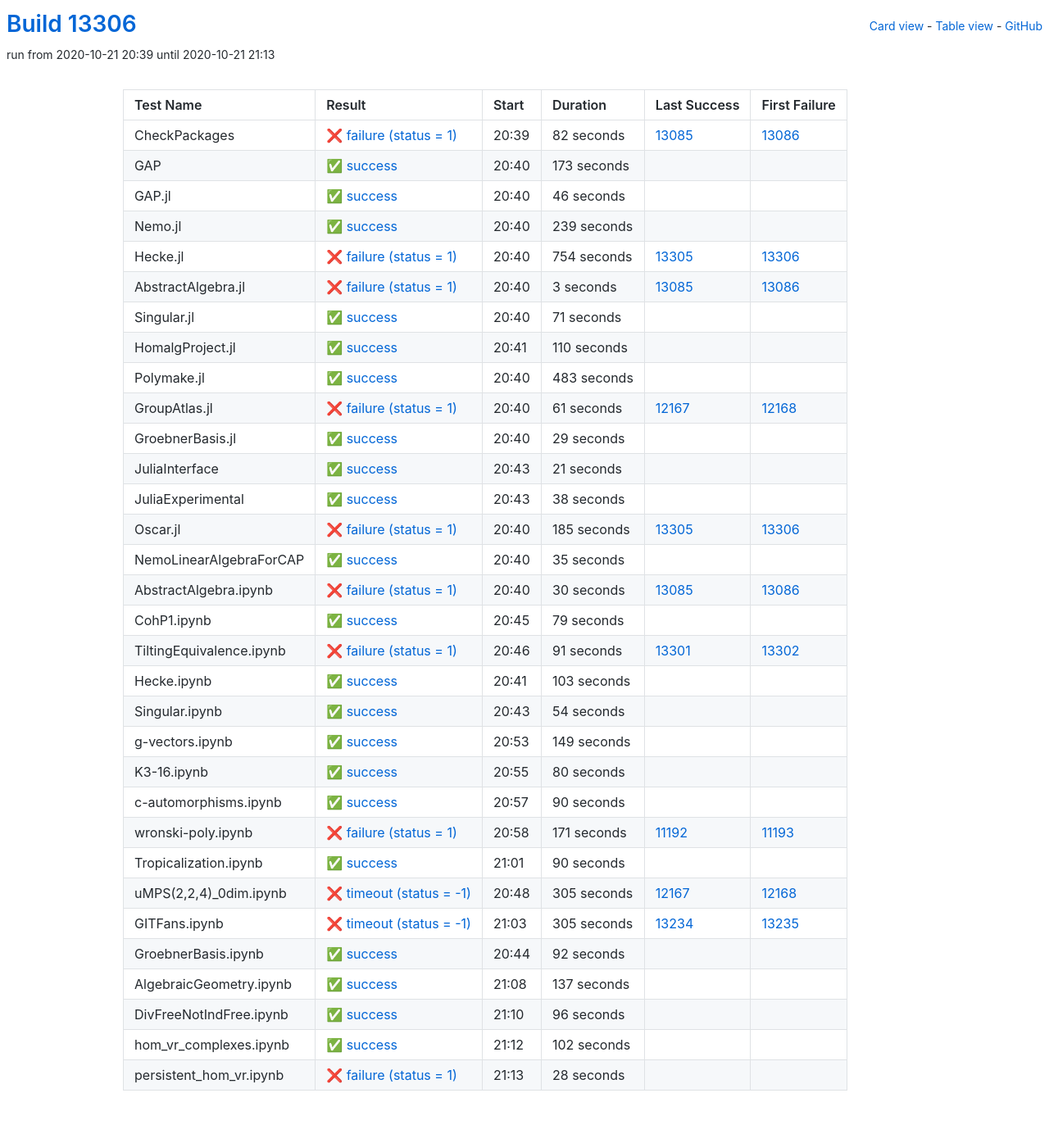
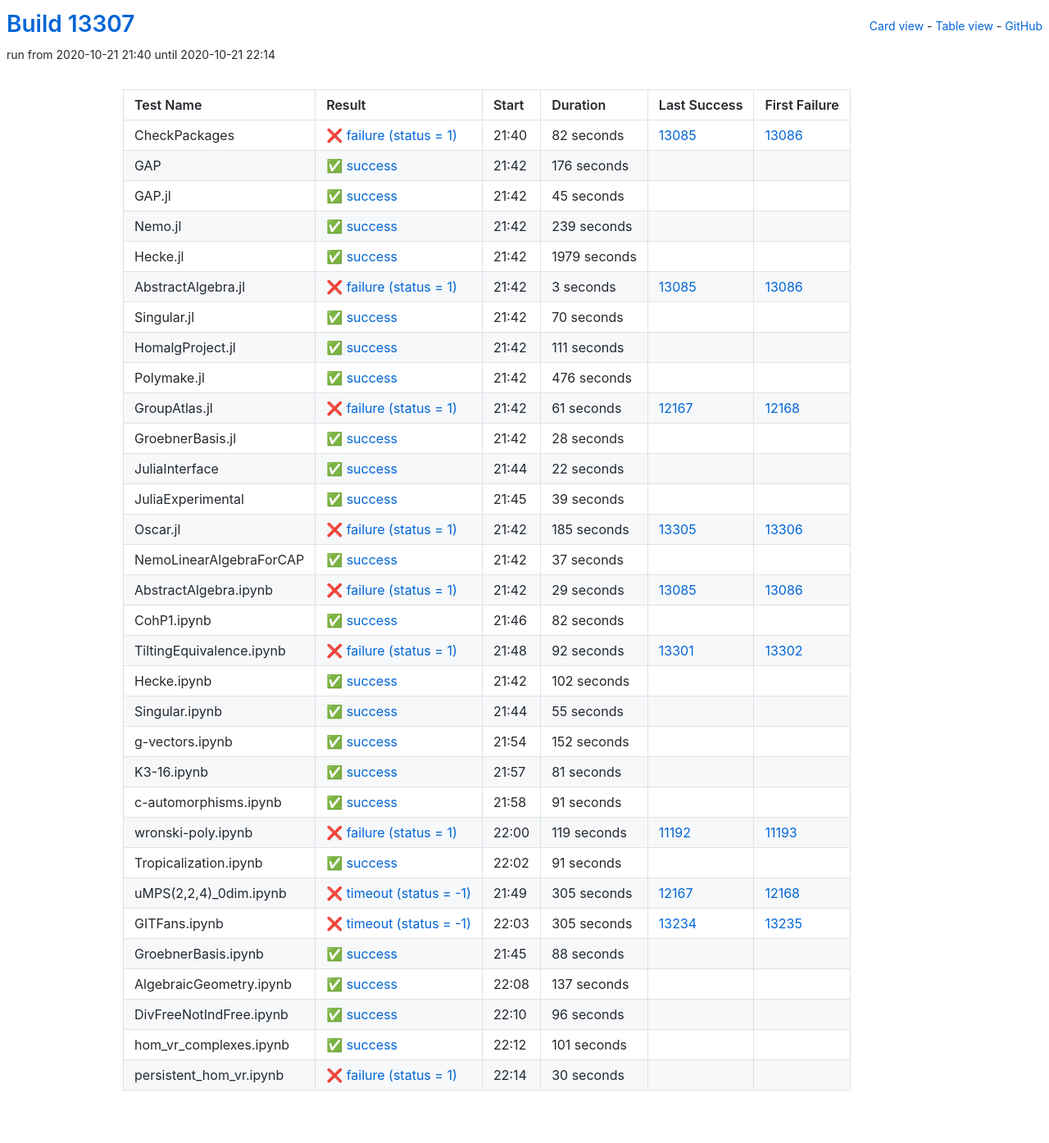
Before and after one commit to oscar-system/oscar-ci-status, a Jekyll site: the page built from table.html, in a window 1280 px wide. Shown: the whole page at 82% size. Built offline with Jekyll 4.4.1, drawn with Linux system fonts in a browser that asks for light colours.

Commit message:
Build #13307

```diff
--- a/_data/ci.yml
+++ b/_data/ci.yml
@@ -1,6 +1,6 @@
 ---
-build: 13306
-build_url: https://oscarci.mathematik.uni-kl.de/job/oscar/13306/
+build: 13307
+build_url: https://oscarci.mathematik.uni-kl.de/job/oscar/13307/
 job: oscar
 organization: oscar-system
 repo: oscar-ci-status
@@ -8,8 +8,8 @@
 tests:
 - name: CheckPackages
   id: checkpackages
-  log: https://oscarci.mathematik.uni-kl.de/job/oscar/13306/artifact/logs/build-13306/CheckPackages.log
-  start: 2020-10-21 20:39
+  log: https://oscarci.mathematik.uni-kl.de/job/oscar/13307/artifact/logs/build-13307/CheckPackages.log
+  start: 2020-10-21 21:40
   success: false
   exitcode: 1
   status: failure
@@ -20,32 +20,32 @@
   first_failure_url: https://oscarci.mathematik.uni-kl.de/job/oscar/13086/
 - name: GAP
   id: gap
-  log: https://oscarci.mathematik.uni-kl.de/job/oscar/13306/artifact/logs/build-13306/GAP.log
-  start: 2020-10-21 20:40
+  log: https://oscarci.mathematik.uni-kl.de/job/oscar/13307/artifact/logs/build-13307/GAP.log
+  start: 2020-10-21 21:42
   success: true
   exitcode: 0
   status: success
-  duration: 173
+  duration: 176
   last_success: false
   last_success_url:
   first_failure: false
   first_failure_url:
 - name: GAP.jl
   id: gap-jl
-  log: https://oscarci.mathematik.uni-kl.de/job/oscar/13306/artifact/logs/build-13306/GAP.jl.log
-  start: 2020-10-21 20:40
+  log: https://oscarci.mathematik.uni-kl.de/job/oscar/13307/artifact/logs/build-13307/GAP.jl.log
+  start: 2020-10-21 21:42
   success: true
   exitcode: 0
   status: success
-  duration: 46
+  duration: 45
   last_success: false
   last_success_url:
   first_failure: false
   first_failure_url:
 - name: Nemo.jl
   id: nemo-jl
-  log: https://oscarci.mathematik.uni-kl.de/job/oscar/13306/artifact/logs/build-13306/Nemo.jl.log
-  start: 2020-10-21 20:40
+  log: https://oscarci.mathematik.uni-kl.de/job/oscar/13307/artifact/logs/build-13307/Nemo.jl.log
+  start: 2020-10-21 21:42
   success: true
   exitcode: 0
   status: success
@@ -56,20 +56,20 @@
   first_failure_url:
 - name: Hecke.jl
   id: hecke-jl
-  log: https://oscarci.mathematik.uni-kl.de/job/oscar/13306/artifact/logs/build-13306/Hecke.jl.log
-  start: 2020-10-21 20:40
-  success: false
-  exitcode: 1
-  status: failure
-  duration: 754
-  last_success: 13305
-  last_success_url: https://oscarci.mathematik.uni-kl.de/job/oscar/13305/
-  first_failure: 13306
-  first_failure_url: https://oscarci.mathematik.uni-kl.de/job/oscar/13306/
+  log: https://oscarci.mathematik.uni-kl.de/job/oscar/13307/artifact/logs/build-13307/Hecke.jl.log
+  start: 2020-10-21 21:42
+  success: true
+  exitcode: 0
+  status: success
+  duration: 1979
+  last_success: false
+  last_success_url:
+  first_failure: false
+  first_failure_url:
 - name: AbstractAlgebra.jl
   id: abstractalgebra-jl
-  log: https://oscarci.mathematik.uni-kl.de/job/oscar/13306/artifact/logs/build-13306/AbstractAlgebra.jl.log
-  start: 2020-10-21 20:40
+  log: https://oscarci.mathematik.uni-kl.de/job/oscar/13307/artifact/logs/build-13307/AbstractAlgebra.jl.log
+  start: 2020-10-21 21:42
   success: false
   exitcode: 1
   status: failure
@@ -80,44 +80,44 @@
   first_failure_url: https://oscarci.mathematik.uni-kl.de/job/oscar/13086/
 - name: Singular.jl
   id: singular-jl
-  log: https://oscarci.mathematik.uni-kl.de/job/oscar/13306/artifact/logs/build-13306/Singular.jl.log
-  start: 2020-10-21 20:40
+  log: https://oscarci.mathematik.uni-kl.de/job/oscar/13307/artifact/logs/build-13307/Singular.jl.log
+  start: 2020-10-21 21:42
   success: true
   exitcode: 0
   status: success
-  duration: 71
+  duration: 70
   last_success: false
   last_success_url:
   first_failure: false
   first_failure_url:
 - name: HomalgProject.jl
   id: homalgproject-jl
-  log: https://oscarci.mathematik.uni-kl.de/job/oscar/13306/artifact/logs/build-13306/HomalgProject.jl.log
-  start: 2020-10-21 20:41
+  log: https://oscarci.mathematik.uni-kl.de/job/oscar/13307/artifact/logs/build-13307/HomalgProject.jl.log
+  start: 2020-10-21 21:42
   success: true
   exitcode: 0
   status: success
-  duration: 110
+  duration: 111
   last_success: false
   last_success_url:
   first_failure: false
   first_failure_url:
 - name: Polymake.jl
   id: polymake-jl
-  log: https://oscarci.mathematik.uni-kl.de/job/oscar/13306/artifact/logs/build-13306/Polymake.jl.log
-  start: 2020-10-21 20:40
+  log: https://oscarci.mathematik.uni-kl.de/job/oscar/13307/artifact/logs/build-13307/Polymake.jl.log
+  start: 2020-10-21 21:42
   success: true
   exitcode: 0
   status: success
-  duration: 483
+  duration: 476
   last_success: false
   last_success_url:
   first_failure: false
   first_failure_url:
 - name: GroupAtlas.jl
   id: groupatlas-jl
-  log: https://oscarci.mathematik.uni-kl.de/job/oscar/13306/artifact/logs/build-13306/GroupAtlas.jl.log
-  start: 2020-10-21 20:40
+  log: https://oscarci.mathematik.uni-kl.de/job/oscar/13307/artifact/logs/build-13307/GroupAtlas.jl.log
+  start: 2020-10-21 21:42
   success: false
   exitcode: 1
   status: failure
@@ -128,44 +128,44 @@
   first_failure_url: https://oscarci.mathematik.uni-kl.de/job/oscar/12168/
 - name: GroebnerBasis.jl
   id: groebnerbasis-jl
-  log: https://oscarci.mathematik.uni-kl.de/job/oscar/13306/artifact/logs/build-13306/GroebnerBasis.jl.log
-  start: 2020-10-21 20:40
+  log: https://oscarci.mathematik.uni-kl.de/job/oscar/13307/artifact/logs/build-13307/GroebnerBasis.jl.log
+  start: 2020-10-21 21:42
   success: true
   exitcode: 0
   status: success
-  duration: 29
+  duration: 28
   last_success: false
   last_success_url:
   first_failure: false
   first_failure_url:
 - name: JuliaInterface
   id: juliainterface
-  log: https://oscarci.mathematik.uni-kl.de/job/oscar/13306/artifact/logs/build-13306/JuliaInterface.log
-  start: 2020-10-21 20:43
+  log: https://oscarci.mathematik.uni-kl.de/job/oscar/13307/artifact/logs/build-13307/JuliaInterface.log
+  start: 2020-10-21 21:44
   success: true
   exitcode: 0
   status: success
-  duration: 21
+  duration: 22
   last_success: false
   last_success_url:
   first_failure: false
   first_failure_url:
 - name: JuliaExperimental
   id: juliaexperimental
-  log: https://oscarci.mathematik.uni-kl.de/job/oscar/13306/artifact/logs/build-13306/JuliaExperimental.log
-  start: 2020-10-21 20:43
+  log: https://oscarci.mathematik.uni-kl.de/job/oscar/13307/artifact/logs/build-13307/JuliaExperimental.log
+  start: 2020-10-21 21:45
   success: true
   exitcode: 0
   status: success
-  duration: 38
+  duration: 39
   last_success: false
   last_success_url:
   first_failure: false
   first_failure_url:
 - name: Oscar.jl
   id: oscar-jl
-  log: https://oscarci.mathematik.uni-kl.de/job/oscar/13306/artifact/logs/build-13306/Oscar.jl.log
-  start: 2020-10-21 20:40
+  log: https://oscarci.mathematik.uni-kl.de/job/oscar/13307/artifact/logs/build-13307/Oscar.jl.log
+  start: 2020-10-21 21:42
   success: false
   exitcode: 1
   status: failure
@@ -176,140 +176,140 @@
   first_failure_url: https://oscarci.mathematik.uni-kl.de/job/oscar/13306/
 - name: NemoLinearAlgebraForCAP
   id: nemolinearalgebraforcap
-  log: https://oscarci.mathematik.uni-kl.de/job/oscar/13306/artifact/logs/build-13306/NemoLinearAlgebraForCAP.log
-  start: 2020-10-21 20:40
+  log: https://oscarci.mathematik.uni-kl.de/job/oscar/13307/artifact/logs/build-13307/NemoLinearAlgebraForCAP.log
+  start: 2020-10-21 21:42
   success: true
   exitcode: 0
   status: success
-  duration: 35
+  duration: 37
   last_success: false
   last_success_url:
   first_failure: false
   first_failure_url:
 - name: AbstractAlgebra.ipynb
   id: abstractalgebra-ipynb
-  log: https://oscarci.mathematik.uni-kl.de/job/oscar/13306/artifact/logs/build-13306/AbstractAlgebra.ipynb.log
-  start: 2020-10-21 20:40
+  log: https://oscarci.mathematik.uni-kl.de/job/oscar/13307/artifact/logs/build-13307/AbstractAlgebra.ipynb.log
+  start: 2020-10-21 21:42
   success: false
   exitcode: 1
   status: failure
-  duration: 30
+  duration: 29
   last_success: 13085
   last_success_url: https://oscarci.mathematik.uni-kl.de/job/oscar/13085/
   first_failure: 13086
   first_failure_url: https://oscarci.mathematik.uni-kl.de/job/oscar/13086/
 - name: CohP1.ipynb
   id: cohp1-ipynb
-  log: https://oscarci.mathematik.uni-kl.de/job/oscar/13306/artifact/logs/build-13306/CohP1.ipynb.log
-  start: 2020-10-21 20:45
+  log: https://oscarci.mathematik.uni-kl.de/job/oscar/13307/artifact/logs/build-13307/CohP1.ipynb.log
+  start: 2020-10-21 21:46
   success: true
   exitcode: 0
   status: success
-  duration: 79
+  duration: 82
   last_success: false
   last_success_url:
   first_failure: false
   first_failure_url:
 - name: TiltingEquivalence.ipynb
   id: tiltingequivalence-ipynb
-  log: https://oscarci.mathematik.uni-kl.de/job/oscar/13306/artifact/logs/build-13306/TiltingEquivalence.ipynb.log
-  start: 2020-10-21 20:46
+  log: https://oscarci.mathematik.uni-kl.de/job/oscar/13307/artifact/logs/build-13307/TiltingEquivalence.ipynb.log
+  start: 2020-10-21 21:48
   success: false
   exitcode: 1
   status: failure
-  duration: 91
+  duration: 92
   last_success: 13301
   last_success_url: https://oscarci.mathematik.uni-kl.de/job/oscar/13301/
   first_failure: 13302
   first_failure_url: https://oscarci.mathematik.uni-kl.de/job/oscar/13302/
 - name: Hecke.ipynb
   id: hecke-ipynb
-  log: https://oscarci.mathematik.uni-kl.de/job/oscar/13306/artifact/logs/build-13306/Hecke.ipynb.log
-  start: 2020-10-21 20:41
+  log: https://oscarci.mathematik.uni-kl.de/job/oscar/13307/artifact/logs/build-13307/Hecke.ipynb.log
+  start: 2020-10-21 21:42
   success: true
   exitcode: 0
   status: success
-  duration: 103
+  duration: 102
   last_success: false
   last_success_url:
   first_failure: false
   first_failure_url:
 - name: Singular.ipynb
   id: singular-ipynb
-  log: https://oscarci.mathematik.uni-kl.de/job/oscar/13306/artifact/logs/build-13306/Singular.ipynb.log
-  start: 2020-10-21 20:43
+  log: https://oscarci.mathematik.uni-kl.de/job/oscar/13307/artifact/logs/build-13307/Singular.ipynb.log
+  start: 2020-10-21 21:44
   success: true
   exitcode: 0
   status: success
-  duration: 54
+  duration: 55
   last_success: false
   last_success_url:
   first_failure: false
   first_failure_url:
 - name: g-vectors.ipynb
   id: g-vectors-ipynb
-  log: https://oscarci.mathematik.uni-kl.de/job/oscar/13306/artifact/logs/build-13306/g-vectors.ipynb.log
-  start: 2020-10-21 20:53
+  log: https://oscarci.mathematik.uni-kl.de/job/oscar/13307/artifact/logs/build-13307/g-vectors.ipynb.log
+  start: 2020-10-21 21:54
   success: true
   exitcode: 0
   status: success
-  duration: 149
+  duration: 152
   last_success: false
   last_success_url:
   first_failure: false
   first_failure_url:
 - name: K3-16.ipynb
   id: k3-16-ipynb
-  log: https://oscarci.mathematik.uni-kl.de/job/oscar/13306/artifact/logs/build-13306/K3-16.ipynb.log
-  start: 2020-10-21 20:55
+  log: https://oscarci.mathematik.uni-kl.de/job/oscar/13307/artifact/logs/build-13307/K3-16.ipynb.log
+  start: 2020-10-21 21:57
   success: true
   exitcode: 0
   status: success
-  duration: 80
+  duration: 81
   last_success: false
   last_success_url:
   first_failure: false
   first_failure_url:
 - name: c-automorphisms.ipynb
   id: c-automorphisms-ipynb
-  log: https://oscarci.mathematik.uni-kl.de/job/oscar/13306/artifact/logs/build-13306/c-automorphisms.ipynb.log
-  start: 2020-10-21 20:57
+  log: https://oscarci.mathematik.uni-kl.de/job/oscar/13307/artifact/logs/build-13307/c-automorphisms.ipynb.log
+  start: 2020-10-21 21:58
   success: true
   exitcode: 0
   status: success
-  duration: 90
+  duration: 91
   last_success: false
   last_success_url:
   first_failure: false
   first_failure_url:
 - name: wronski-poly.ipynb
   id: wronski-poly-ipynb
-  log: https://oscarci.mathematik.uni-kl.de/job/oscar/13306/artifact/logs/build-13306/wronski-poly.ipynb.log
-  start: 2020-10-21 20:58
+  log: https://oscarci.mathematik.uni-kl.de/job/oscar/13307/artifact/logs/build-13307/wronski-poly.ipynb.log
+  start: 2020-10-21 22:00
   success: false
   exitcode: 1
   status: failure
-  duration: 171
+  duration: 119
   last_success: 11192
   last_success_url: https://oscarci.mathematik.uni-kl.de/job/oscar/11192/
   first_failure: 11193
   first_failure_url: https://oscarci.mathematik.uni-kl.de/job/oscar/11193/
 - name: Tropicalization.ipynb
   id: tropicalization-ipynb
-  log: https://oscarci.mathematik.uni-kl.de/job/oscar/13306/artifact/logs/build-13306/Tropicalization.ipynb.log
-  start: 2020-10-21 21:01
+  log: https://oscarci.mathematik.uni-kl.de/job/oscar/13307/artifact/logs/build-13307/Tropicalization.ipynb.log
+  start: 2020-10-21 22:02
   success: true
   exitcode: 0
   status: success
-  duration: 90
+  duration: 91
   last_success: false
   last_success_url:
   first_failure: false
   first_failure_url:
 - name: uMPS(2,2,4)_0dim.ipynb
   id: umps-2-2-4-0dim-ipynb
-  log: https://oscarci.mathematik.uni-kl.de/job/oscar/13306/artifact/logs/build-13306/uMPS-2-2-4-_0dim.ipynb.log
-  start: 2020-10-21 20:48
+  log: https://oscarci.mathematik.uni-kl.de/job/oscar/13307/artifact/logs/build-13307/uMPS-2-2-4-_0dim.ipynb.log
+  start: 2020-10-21 21:49
   success: false
   exitcode: -1
   status: timeout
@@ -320,8 +320,8 @@
   first_failure_url: https://oscarci.mathematik.uni-kl.de/job/oscar/12168/
 - name: GITFans.ipynb
   id: gitfans-ipynb
-  log: https://oscarci.mathematik.uni-kl.de/job/oscar/13306/artifact/logs/build-13306/GITFans.ipynb.log
-  start: 2020-10-21 21:03
+  log: https://oscarci.mathematik.uni-kl.de/job/oscar/13307/artifact/logs/build-13307/GITFans.ipynb.log
+  start: 2020-10-21 22:03
   success: false
   exitcode: -1
   status: timeout
@@ -332,20 +332,20 @@
   first_failure_url: https://oscarci.mathematik.uni-kl.de/job/oscar/13235/
 - name: GroebnerBasis.ipynb
   id: groebnerbasis-ipynb
-  log: https://oscarci.mathematik.uni-kl.de/job/oscar/13306/artifact/logs/build-13306/GroebnerBasis.ipynb.log
-  start: 2020-10-21 20:44
+  log: https://oscarci.mathematik.uni-kl.de/job/oscar/13307/artifact/logs/build-13307/GroebnerBasis.ipynb.log
+  start: 2020-10-21 21:45
   success: true
   exitcode: 0
   status: success
-  duration: 92
+  duration: 88
   last_success: false
   last_success_url:
   first_failure: false
   first_failure_url:
 - name: AlgebraicGeometry.ipynb
   id: algebraicgeometry-ipynb
-  log: https://oscarci.mathematik.uni-kl.de/job/oscar/13306/artifact/logs/build-13306/AlgebraicGeometry.ipynb.log
-  start: 2020-10-21 21:08
+  log: https://oscarci.mathematik.uni-kl.de/job/oscar/13307/artifact/logs/build-13307/AlgebraicGeometry.ipynb.log
+  start: 2020-10-21 22:08
   success: true
   exitcode: 0
   status: success
@@ -356,8 +356,8 @@
   first_failure_url:
 - name: DivFreeNotIndFree.ipynb
   id: divfreenotindfree-ipynb
-  log: https://oscarci.mathematik.uni-kl.de/job/oscar/13306/artifact/logs/build-13306/DivFreeNotIndFree.ipynb.log
-  start: 2020-10-21 21:10
+  log: https://oscarci.mathematik.uni-kl.de/job/oscar/13307/artifact/logs/build-13307/DivFreeNotIndFree.ipynb.log
+  start: 2020-10-21 22:10
   success: true
   exitcode: 0
   status: success
@@ -368,24 +368,24 @@
   first_failure_url:
 - name: hom_vr_complexes.ipynb
   id: hom-vr-complexes-ipynb
-  log: https://oscarci.mathematik.uni-kl.de/job/oscar/13306/artifact/logs/build-13306/hom_vr_complexes.ipynb.log
-  start: 2020-10-21 21:12
+  log: https://oscarci.mathematik.uni-kl.de/job/oscar/13307/artifact/logs/build-13307/hom_vr_complexes.ipynb.log
+  start: 2020-10-21 22:12
   success: true
   exitcode: 0
   status: success
-  duration: 102
+  duration: 101
   last_success: false
   last_success_url:
   first_failure: false
   first_failure_url:
 - name: persistent_hom_vr.ipynb
   id: persistent-hom-vr-ipynb
-  log: https://oscarci.mathematik.uni-kl.de/job/oscar/13306/artifact/logs/build-13306/persistent_hom_vr.ipynb.log
-  start: 2020-10-21 21:13
+  log: https://oscarci.mathematik.uni-kl.de/job/oscar/13307/artifact/logs/build-13307/persistent_hom_vr.ipynb.log
+  start: 2020-10-21 22:14
   success: false
   exitcode: 1
   status: failure
-  duration: 28
+  duration: 30
   last_success: false
   last_success_url:
   first_failure: false
```
Also changed, not shown: README.md.
